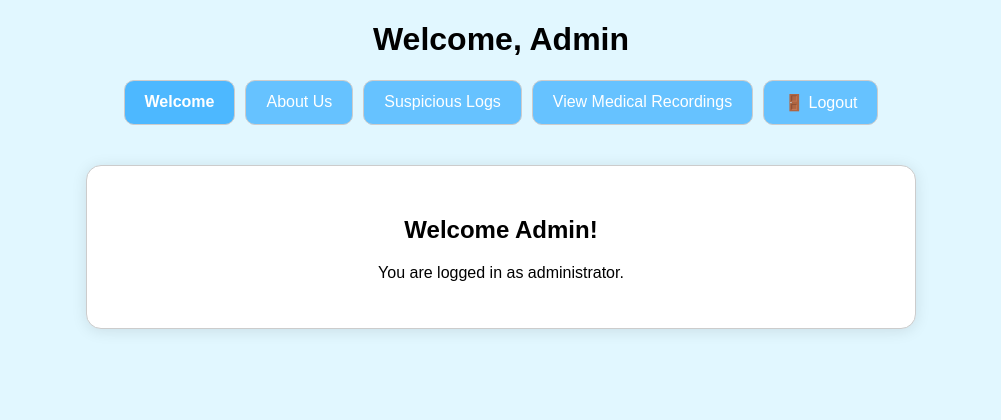
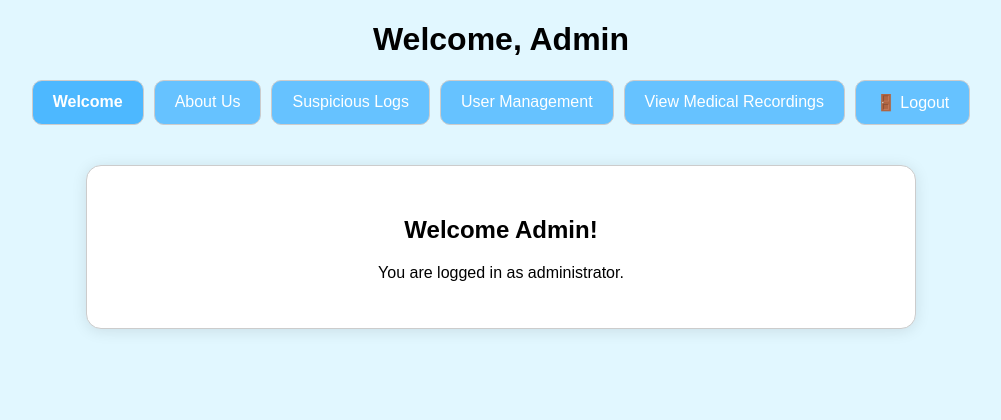
Before and after one commit to aateefahmamoon/healthcare_iot_protection, a Flask app: page /admin_dashboard in a window 1280 px wide. Shown: the top 420 px of the page, without its empty margins (139-1140 px from the left). Run offline with Flask 3, Linux system fonts and the light colour scheme; a user stored in the database is signed in; parts of the project's set-up code (start-up, migrations or seed data) failed here and were passed over.

Commit message:
Full code with blocked functionality

```diff
--- a/app.py
+++ b/app.py
@@ -24,10 +24,18 @@ with open('intrusion_model.pkl', 'rb') as f:
 
 # Sample user database (username, password, role)
 users = {
-    "admin": {"password": "admin123", "role": "admin"},
-    "user1": {"password": "userpass1", "role": "user"},
-    "user2": {"password": "userpass2", "role": "user"},
-    "user3": {"password": "userpass3", "role": "user"},
+    "admin": {"password": "admin123", "role": "admin", "status": "unblocked"},
+    "admin2": {"password": "admin456", "role": "admin", "status": "unblocked"},
+    "user1": {"password": "userpass1", "role": "user", "status": "unblocked"},
+    "user2": {"password": "userpass2", "role": "user", "status": "unblocked"},
+    "user3": {"password": "userpass3", "role": "user", "status": "unblocked"},
+    "john_doe": {"password": "johndoe321", "role": "user", "status": "unblocked"},
+    "alice_99": {"password": "alice1999", "role": "user", "status": "unblocked"},
+    "mike_p": {"password": "mikepass", "role": "user", "status": "unblocked"},
+    "sara_k": {"password": "sarak123", "role": "user", "status": "unblocked"},
+    "kevin87": {"password": "kev!n87", "role": "user", "status": "unblocked"},
+    "emma.green": {"password": "greenemma22", "role": "user", "status": "unblocked"},
+    "rajiv": {"password": "rajiv2025", "role": "user", "status": "unblocked"},
 }
 
 # Track failed login attempts
@@ -51,6 +59,8 @@ def predict_intrusion(username, password, attempts):
 
 @app.route('/')
 def home():
+    if request.args.get('logged_out'):
+        flash("You have been logged out.", "info")
     return render_template('login.html')
 
 @app.route('/login', methods=['POST'])
@@ -60,6 +70,11 @@ def login():
         password = request.form['password']
 
         user = users.get(username)
+
+        if user["status"] == "blocked":
+            flash("🚫 Your account is blocked. Please contact the administrator.", "danger")
+            return redirect('/')
+
 
         if not user:
             flash("⚠️ User does not exist!", "danger")
@@ -84,12 +99,13 @@ def login():
             if prediction == 1 or failed_attempts[username] >= 3:
                 entry = {
                     "username": username,
-                    "time": datetime.datetime.now().strftime("%Y-%m-%d %H:%M:%S"),
-                    "reason": "Multiple failed login attempts"
+                "time": datetime.datetime.now().strftime("%Y-%m-%d %H:%M:%S"),
+                "reason": "Multiple failed login attempts"
                 }
                 intrusion_logs.append(entry)
-                save_intrusion_log(entry)  # 👈 ADDED
-                flash("🚨 Intrusion Detected! Access Denied.", "danger")
+                save_intrusion_log(entry)
+                users[username]["status"] = "blocked"  # 👈 block user
+                flash("🚨 Intrusion Detected! Your account is now blocked.", "danger")
                 return redirect('/')
             else:
                 flash(f"❌ Wrong Password! Attempts left: {3 - failed_attempts[username]}", "warning")
@@ -128,13 +144,29 @@ def user_dashboard():
 def logout():
     session.pop('user', None)
     session.pop('role', None)
-    flash("You have been logged out.", "info")
-    return redirect('/')
+    return redirect(url_for('home', logged_out=True))
 
 @app.route('/logout1')
 def logout1():
     flash("You have been logged out.", "info")
     return redirect('/admin_dashboard')
+
+@app.route('/blocked_users', methods=['GET'])
+def blocked_users():
+    if 'user' in session and session['role'] == "admin":
+        blocked = [{"username": u} for u, data in users.items() if data["status"] == "blocked"]
+        return {"users": blocked}
+    return {"error": "Unauthorized"}, 403
+
+@app.route('/unblock_user/<username>', methods=['POST'])
+def unblock_user(username):
+    if 'user' in session and session['role'] == "admin":
+        if username in users:
+            users[username]["status"] = "unblocked"
+            return {"success": True}
+    return {"error": "Unauthorized"}, 403
+
+
 
 # ---------- Dataset Encryption & Viewing ----------
 
--- a/intrusion_logs/suspicious_logs.txt
+++ b/intrusion_logs/suspicious_logs.txt
@@ -1,2 +1,6 @@
 admin,2025-04-22 02:11:37,Multiple failed login attempts
 user2,2025-04-22 02:13:32,Multiple failed login attempts
+user1,2025-04-22 07:47:51,Multiple failed login attempts
+user1,2025-04-22 08:05:48,Multiple failed login attempts
+user1,2025-04-22 08:11:25,Multiple failed login attempts
+user1,2025-04-22 08:12:30,Multiple failed login attempts
--- a/templates/admin_dashboard.html
+++ b/templates/admin_dashboard.html
@@ -94,6 +94,7 @@
             text-align: center;
         }
     </style>
+
     <script>
         function showTab(tabName) {
             const sections = document.querySelectorAll(".tab-content");
@@ -103,23 +104,47 @@
             const tabs = document.querySelectorAll(".tab");
             tabs.forEach(t => t.classList.remove("active"));
             document.getElementById("tab-" + tabName).classList.add("active");
+
+            if (tabName === 'user') {
+                loadBlockedUsers();
+            }
         }
 
         function logout() {
-            // Redirecting to the login page
-            window.location.href = "login.html";
+            window.location.href = "/logout";
         }
 
         window.onload = function() {
             showTab('welcome');
         };
 
+        function loadBlockedUsers() {
+            fetch('/blocked_users')
+                .then(res => res.json())
+                .then(data => {
+                    const table = document.querySelector("#blocked-users-table tbody");
+                    table.innerHTML = '';
+                    data.users.forEach(user => {
+                        const row = document.createElement('tr');
+                        row.innerHTML = `
+                            <td>${user.username}</td>
+                            <td><button onclick="unblockUser('${user.username}')">Unblock</button></td>
+                        `;
+                        table.appendChild(row);
+                    });
+                });
+        }
 
-        function logout() {
-    // Redirecting to the login page
-    window.location.href = "/logout";  // This will redirect to the logout route in your Flask app
-}
-
+        function unblockUser(username) {
+            fetch(`/unblock_user/${username}`, {
+                method: 'POST'
+            })
+            .then(res => res.json())
+            .then(() => {
+                loadBlockedUsers();
+                alert(`${username} has been unblocked.`);
+            });
+        }
     </script>
 </head>
 <body>
@@ -128,9 +153,9 @@
         <div id="tab-welcome" class="tab" onclick="showTab('welcome')">Welcome</div>
         <div id="tab-about" class="tab" onclick="showTab('about')">About Us</div>
         <div id="tab-suspicious" class="tab" onclick="showTab('suspicious')">Suspicious Logs</div>
+        <div id="tab-user" class="tab" onclick="showTab('user')">User Management</div>
         <div id="tab-medical" class="tab" onclick="showTab('medical')">View Medical Recordings</div>
         <div id="tab-logout" class="tab" onclick="logout()">🚪 Logout</div>
-
     </div>
 
     <div id="welcome" class="tab-content">
@@ -177,6 +202,23 @@
         </div>
     </div>
 
+    <div id="user" class="tab-content" style="display:none">
+        <div class="card">
+            <h3>Blocked Users</h3>
+            <table id="blocked-users-table">
+                <thead>
+                    <tr>
+                        <th>Username</th>
+                        <th>Action</th>
+                    </tr>
+                </thead>
+                <tbody>
+                    <!-- Blocked users will be inserted here via JS -->
+                </tbody>
+            </table>
+        </div>
+    </div>
+
     <div id="medical" class="tab-content" style="display:none">
         <div class="card">
             <p>To view medical records:</p>
```
